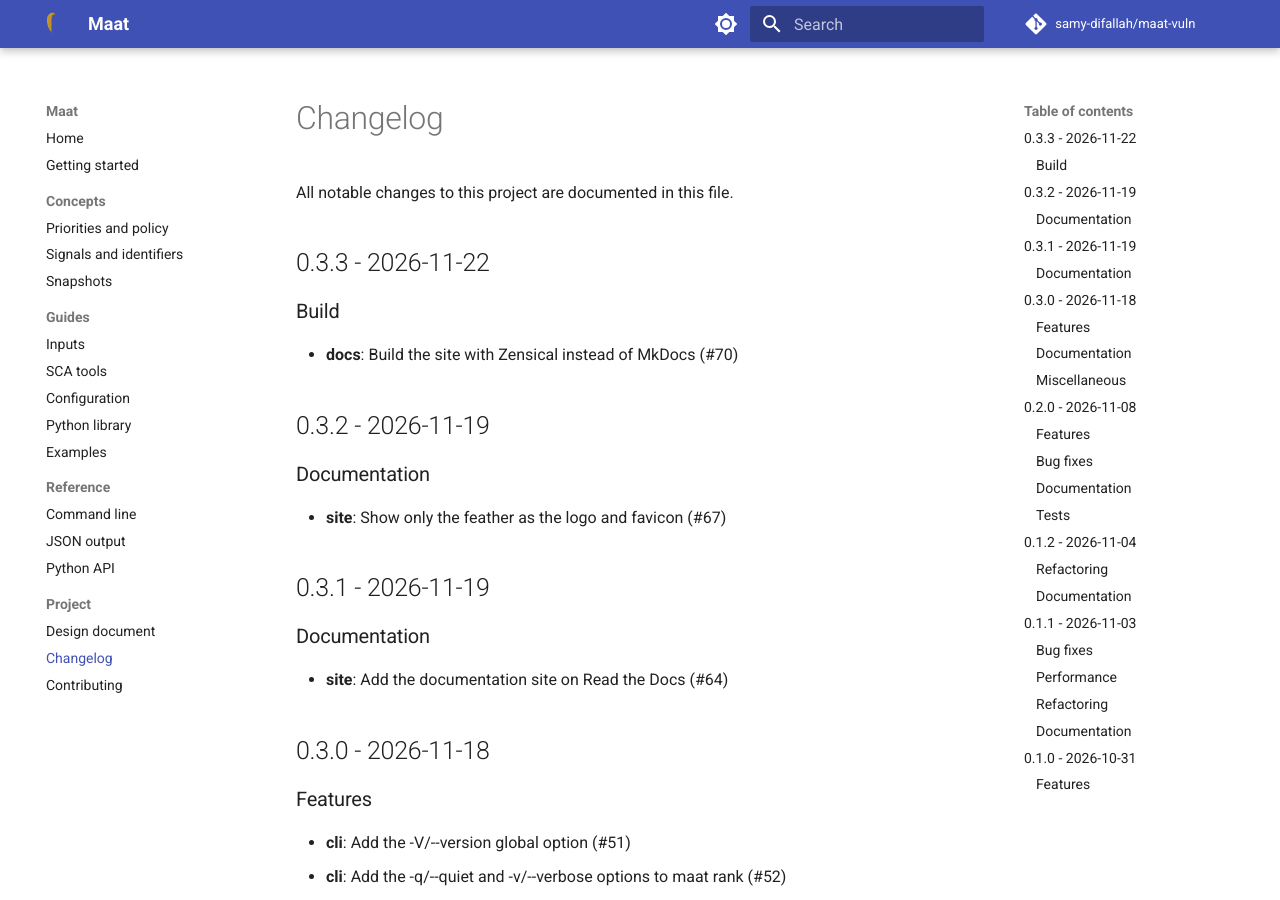
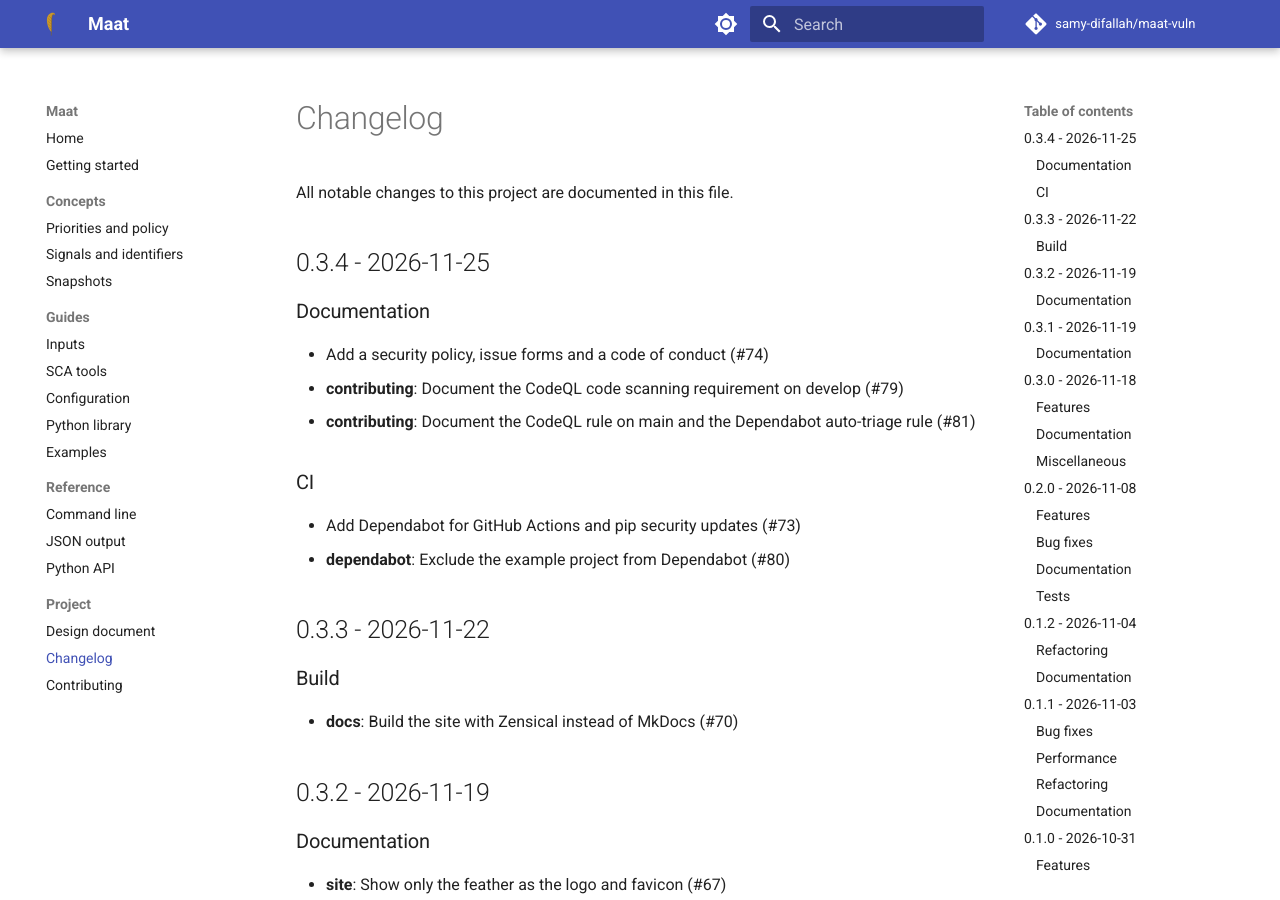
Before and after one commit to samy-difallah/maat-vuln, an MkDocs documentation site: the page built from docs/changelog.md, in a window 1280 px wide and 900 px high. Built offline with MkDocs 1.6.1 and Material for MkDocs 9.7.7, drawn with Linux system fonts in a browser that asks for light colours; comment, search, counter and statistics services are not loaded.

Commit message:
chore(release): prepare 0.3.4

````diff
--- a/CHANGELOG.md
+++ b/CHANGELOG.md
@@ -1,6 +1,19 @@
 # Changelog
 
 All notable changes to this project are documented in this file.
+
+## 0.3.4 - 2026-11-25
+
+### Documentation
+
+- Add a security policy, issue forms and a code of conduct (#74)
+- **contributing**: Document the CodeQL code scanning requirement on develop (#79)
+- **contributing**: Document the CodeQL rule on main and the Dependabot auto-triage rule (#81)
+
+### CI
+
+- Add Dependabot for GitHub Actions and pip security updates (#73)
+- **dependabot**: Exclude the example project from Dependabot (#80)
 
 ## 0.3.3 - 2026-11-22
 
--- a/docs/getting-started.md
+++ b/docs/getting-started.md
@@ -12,7 +12,7 @@ This installs the `maat` command and the `maat_vuln` Python package. Check the i
 
 ```console
 $ maat -V
-maat-vuln 0.3.3
+maat-vuln 0.3.4
 ```
 
 ## Rank vulnerabilities
--- a/docs/reference/json.md
+++ b/docs/reference/json.md
@@ -15,7 +15,7 @@ General rules:
 {
   "schema_version": "0.4.0",
   "generated_at": "2026-11-19T20:58:30.596492Z",
-  "maat_version": "0.3.3",
+  "maat_version": "0.3.4",
   "policy": {"id": "maat-default", "version": 1},
   "snapshot_id": "806c87fc259d5cad70b977820d298c26847346dcc6a0819a6de56794a19f9979",
   "decisions": [],
--- a/pyproject.toml
+++ b/pyproject.toml
@@ -4,7 +4,7 @@ build-backend = "hatchling.build"
 
 [project]
 name = "maat-vuln"
-version = "0.3.3"
+version = "0.3.4"
 description = "Exploitation-driven vulnerability prioritization with CISA KEV and FIRST EPSS, explained and reproducible."
 readme = "README.md"
 requires-python = ">=3.12"
````
Also changed, not shown: 1 other file.
